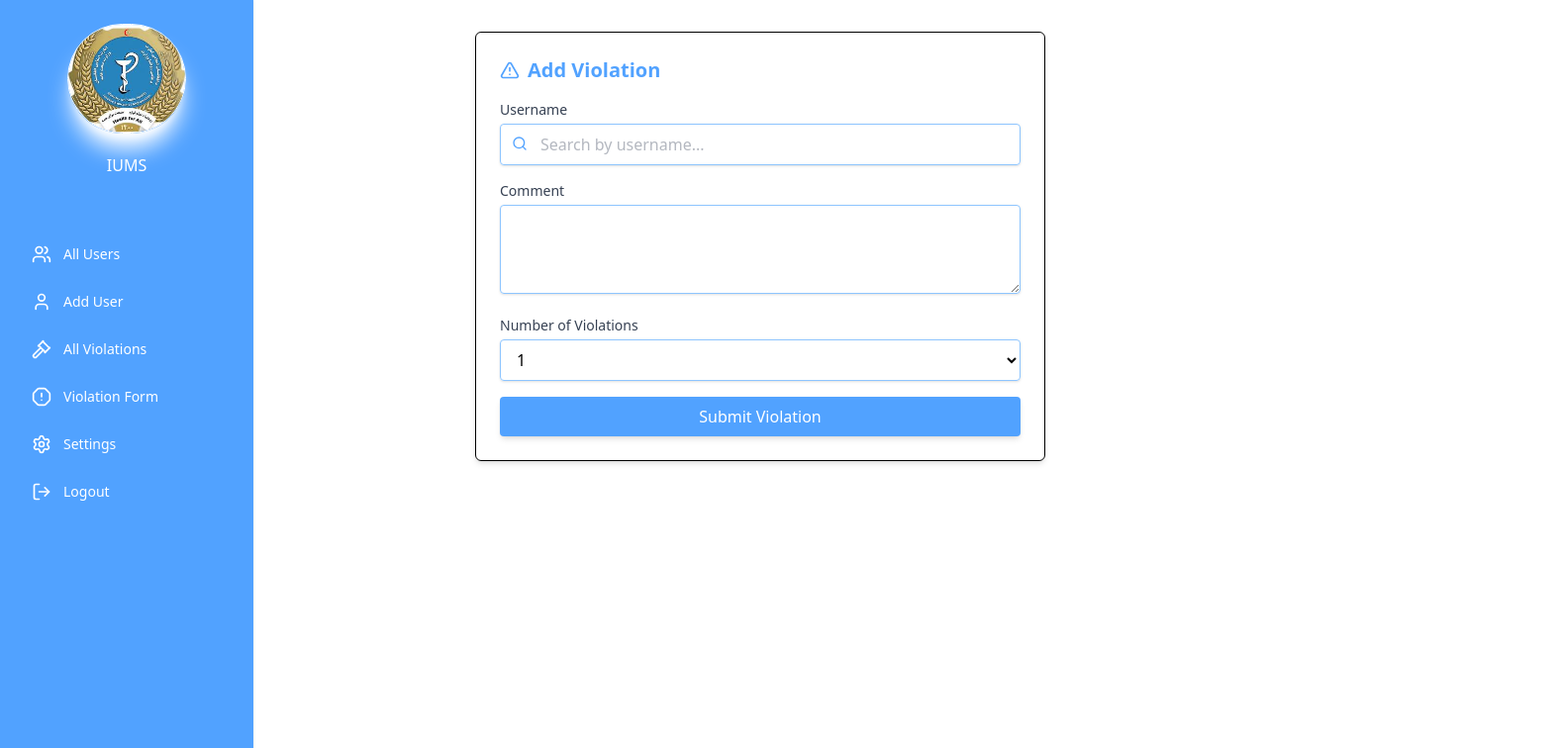
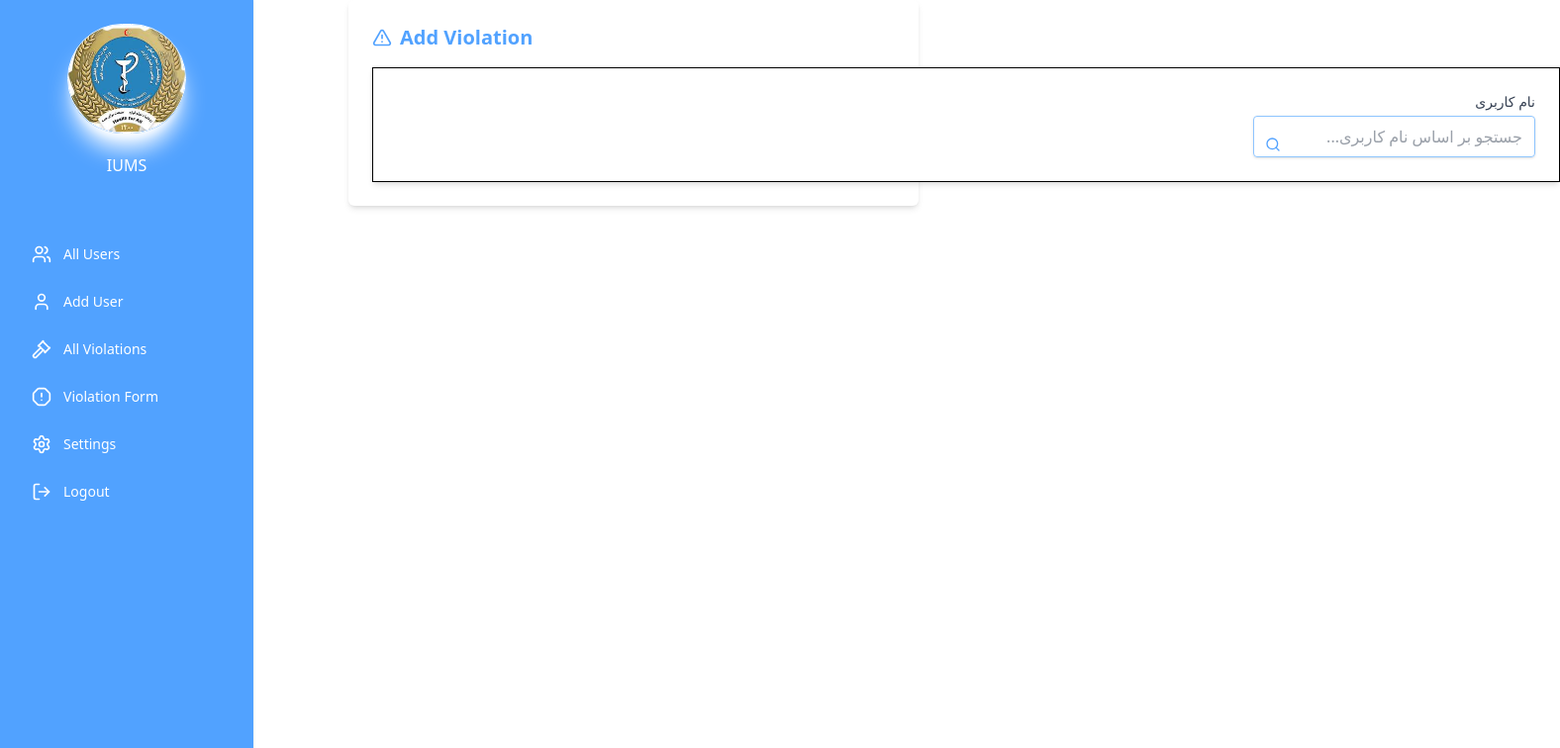
Before and after one commit to fiafghan/internet-users-ms-frontend, a React (Vite) app: page /addviolation in a window 1280 px wide. Shown: the top 756 px of the page at 99% size, 1576 px wide, since content can reach past the window. Built offline with nearby package versions, Linux system fonts and the light colour scheme; data requests are answered from the project's data file.

Commit message:
violation form was created but styles were not fixed!

```diff
--- a/src/AddViolation.tsx
+++ b/src/AddViolation.tsx
@@ -5,8 +5,14 @@ import GradientSidebar from "./components/Sidebar";
 
 interface InternetUser {
   id: string;
+  username: string;
   name: string;
-  username: string;
+  position: string;
+  deputy_ministry: string;
+  directorate: string;
+  user_signature: string;
+  directorate_signature: string;
+  violations: string;
 }
 
 export default function AddViolation() {
@@ -15,7 +21,6 @@ export default function AddViolation() {
   const [searchTerm, setSearchTerm] = useState("");
   const [selectedUser, setSelectedUser] = useState<InternetUser | null>(null);
   const [comment, setComment] = useState("");
-  const [violationCount, setViolationCount] = useState("1");
 
   useEffect(() => {
     async function fetchUsers() {
@@ -43,16 +48,23 @@ export default function AddViolation() {
 
     const violationData = {
         username: selectedUser.username,
+        name: selectedUser.name,
+        position: selectedUser.position,
+        deputy_ministry: selectedUser.deputy_ministry,
+        directorate: selectedUser.directorate,
+        user_signature: selectedUser.user_signature,
+        directorate_signature: selectedUser.directorate_signature,
         comment,
-      violation_count: parseInt(violationCount)
+        violation_count: parseInt(selectedUser.violations)
       };
 
     try {
-      await axios.post("http://localhost:3000/internet_users", violationData);
+          await axios.post("http://localhost:3000/violations", violationData);
           alert("Violation submitted successfully!");
+
+          // Clear form
           setSearchTerm("");
           setComment("");
-      setViolationCount("1");
           setSelectedUser(null);
         } catch (error) {
           console.error("Failed to submit violation", error);
@@ -66,31 +78,34 @@ export default function AddViolation() {
       bg-white shadow-sm z-20">
         <GradientSidebar />
       </div>
-      <main className="flex-1 ml-64 p-8">
-        <div className="max-w-xl mx-auto bg-white rounded-md shadow-md border p-6">
+      <main className="flex-1">
+        <div className="max-w-xl mx-auto bg-white rounded-md shadow-md p-6">
           <h1 className="text-xl font-semibold text-blue-400 mb-4 flex items-center gap-2">
             <AlertTriangle className="w-5 h-5" /> Add Violation
           </h1>
-          <form onSubmit={handleSubmit} className="space-y-4">
-            <div className="relative">
+<form
+  onSubmit={handleSubmit}
+  dir="rtl"
+  className="flex flex-1 gap-4 bg-white p-6 border rounded-none shadow-md w-300"
+>
+  {/* Username Combo Box */}
+  <div className="col-span-2 relative">
     <label htmlFor="username" className="block text-sm font-medium text-gray-700 mb-1">
-                Username
+      نام کاربری
     </label>
     <input
       id="username"
       type="text"
-                placeholder="Search by username..."
+      placeholder="جستجو بر اساس نام کاربری..."
       value={searchTerm}
       onChange={(e) => setSearchTerm(e.target.value)}
-                className="w-full px-3 py-2 pl-10 border border-blue-300 rounded shadow-sm \
-                focus:outline-none focus:ring-2 focus:ring-blue-400 text-gray-500"
+      className="w-full px-3 py-2 pl-10 border border-blue-300 rounded shadow-sm
+      focus:outline-none focus:ring-2 focus:ring-blue-400 text-gray-700 w-50"
     />
-              <Search className="absolute left-3 top-11 transform -translate-y-1/2
-              text-blue-400 w-4 h-4" />
+    <Search className="absolute left-3 top-[3.3rem] transform -translate-y-1/2 text-blue-400 w-4 h-4" />
     {searchTerm && (
-                <ul className="absolute z-10 mt-1 w-full bg-white border border-gray-200 \
-                rounded shadow max-h-40 overflow-y-auto">
-                  {filteredUsers.map(user => (
+      <ul className="absolute z-10 mt-1 w-full bg-white border border-gray-200 rounded shadow max-h-40 overflow-y-auto">
+        {filteredUsers.map((user) => (
           <li
             key={user.id}
             onClick={() => {
@@ -107,43 +122,103 @@ export default function AddViolation() {
     )}
   </div>
 
+  {selectedUser && (
+    <>
       <div>
-              <label htmlFor="comment" className="block text-sm font-medium text-gray-700 mb-1">
-                Comment
-              </label>
+        <label className="block text-sm font-medium text-gray-700 mb-1 w-50">نام</label>
+        <input
+          type="text"
+          value={selectedUser.name}
+          readOnly
+          className="w-full px-3 py-2 border border-gray-300 rounded bg-gray-50"
+        />
+      </div>
+
+      <div>
+        <label className="block text-sm font-medium text-gray-700 mb-1">وظیفه</label>
+        <input
+          type="text"
+          value={selectedUser.position}
+          readOnly
+          className="w-full px-3 py-2 border border-gray-300 rounded bg-gray-50"
+        />
+      </div>
+
+      <div>
+        <label className="block text-sm font-medium text-gray-700 mb-1">معینیت</label>
+        <input
+          type="text"
+          value={selectedUser.deputy_ministry}
+          readOnly
+          className="w-full px-3 py-2 border border-gray-300 rounded bg-gray-50"
+        />
+      </div>
+
+      <div>
+        <label className="block text-sm font-medium text-gray-700 mb-1">ریاست</label>
+        <input
+          type="text"
+          value={selectedUser.directorate}
+          readOnly
+          className="w-full px-3 py-2 border border-gray-300 rounded bg-gray-50"
+        />
+      </div>
+
+      <div>
+        <label className="block text-sm font-medium text-gray-700 mb-1">تعداد تخلفات</label>
+        <input
+              type="text"
+              value={selectedUser.violations}
+              readOnly
+              className="w-full px-3 py-2 border border-gray-300 rounded bg-gray-50"
+            />
+      </div>
+
+      <div className="col-span-2">
+        <label className="block text-sm font-medium text-gray-700 mb-1">توضیحات</label>
         <textarea
-                id="comment"
           value={comment}
           onChange={(e) => setComment(e.target.value)}
           rows={3}
-                className="w-full px-3 py-2 border border-blue-300 rounded shadow-sm focus:outline-none \
+          className="w-full px-3 py-2 border border-blue-300 rounded shadow-sm focus:outline-none
           focus:ring-2 focus:ring-blue-400"
         ></textarea>
       </div>
 
       <div>
-              <label htmlFor="violations" className="block text-sm font-medium text-gray-700 mb-1">
-                Number of Violations
-              </label>
-              <select
-                id="violations"
-                value={violationCount}
-                onChange={(e) => setViolationCount(e.target.value)}
-                className="w-full px-3 py-2 border border-blue-300 rounded shadow-sm focus:outline-none \
-                focus:ring-2 focus:ring-blue-400"
-              >
-                <option value="1">1</option>
-                <option value="2">2</option>
-              </select>
+        <label className="block text-sm font-medium text-gray-700 mb-1">امضای کارمند</label>
+        <input
+          type="text"
+          value=""
+          readOnly
+          className="w-full px-3 py-2 border border-gray-300 rounded bg-gray-50"
+        />
       </div>
 
+      <div>
+        <label className="block text-sm font-medium text-gray-700 mb-1">امضای ریاست</label>
+         <input
+          type="text"
+          value=""
+          readOnly
+          className="w-full px-3 py-2 border border-gray-300 rounded bg-gray-50"
+        />
+      </div>
+
+      <div className="col-span-2">
         <button
           type="submit"
-              className="w-full py-2 px-4 bg-blue-400 hover:bg-blue-300 text-white rounded shadow-md"
+          className="w-full py-2 px-4 bg-blue-500 hover:bg-blue-400 text-white font-semibold rounded shadow-md transition-all"
         >
-              Submit Violation
+          ثبت تخلف
         </button>
+      </div>
+    </>
+  )}
 </form>
+
+
+
         </div>
       </main>
     </div>
```
Lines whose indentation alone changed are shown as unchanged.
